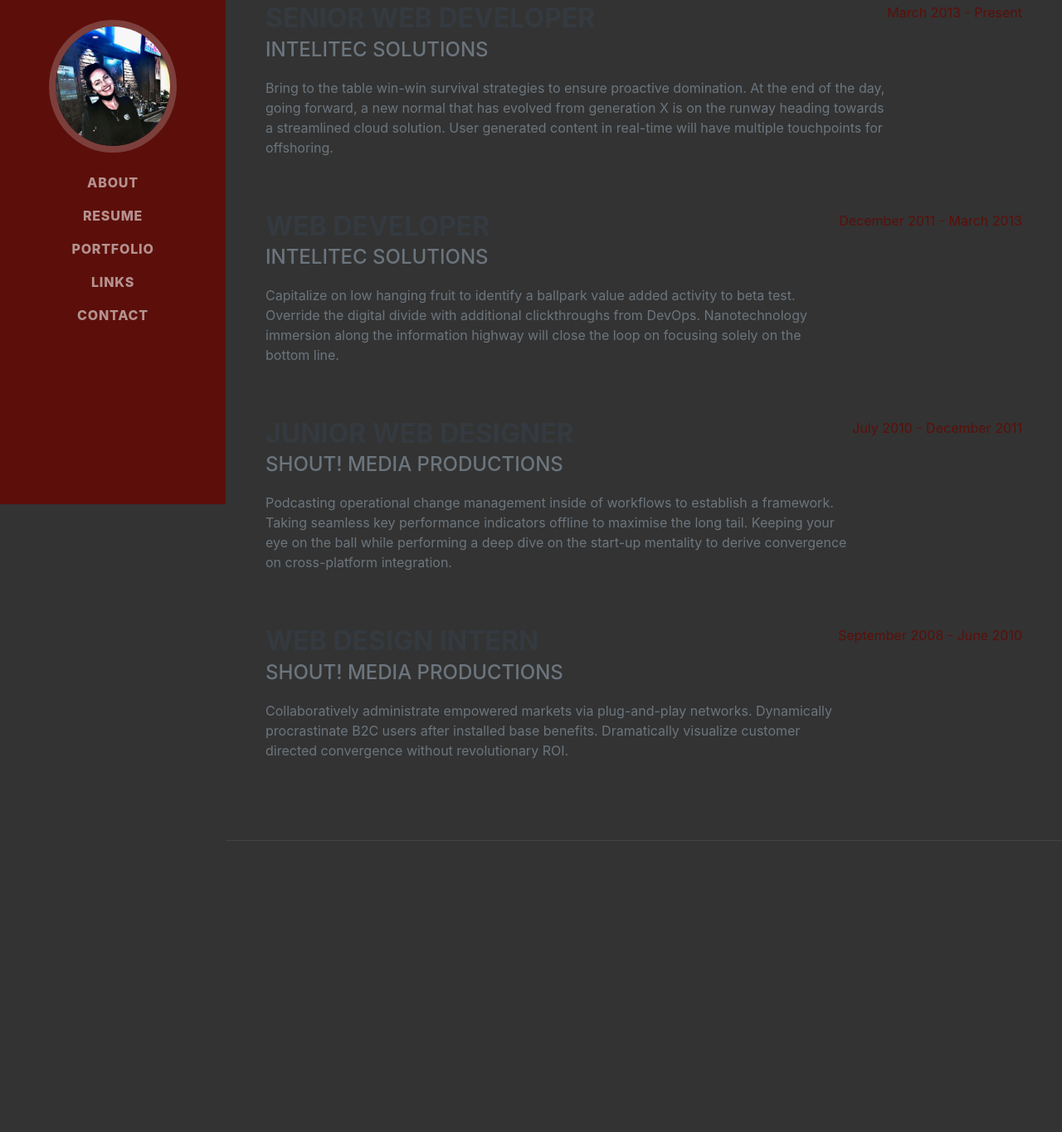
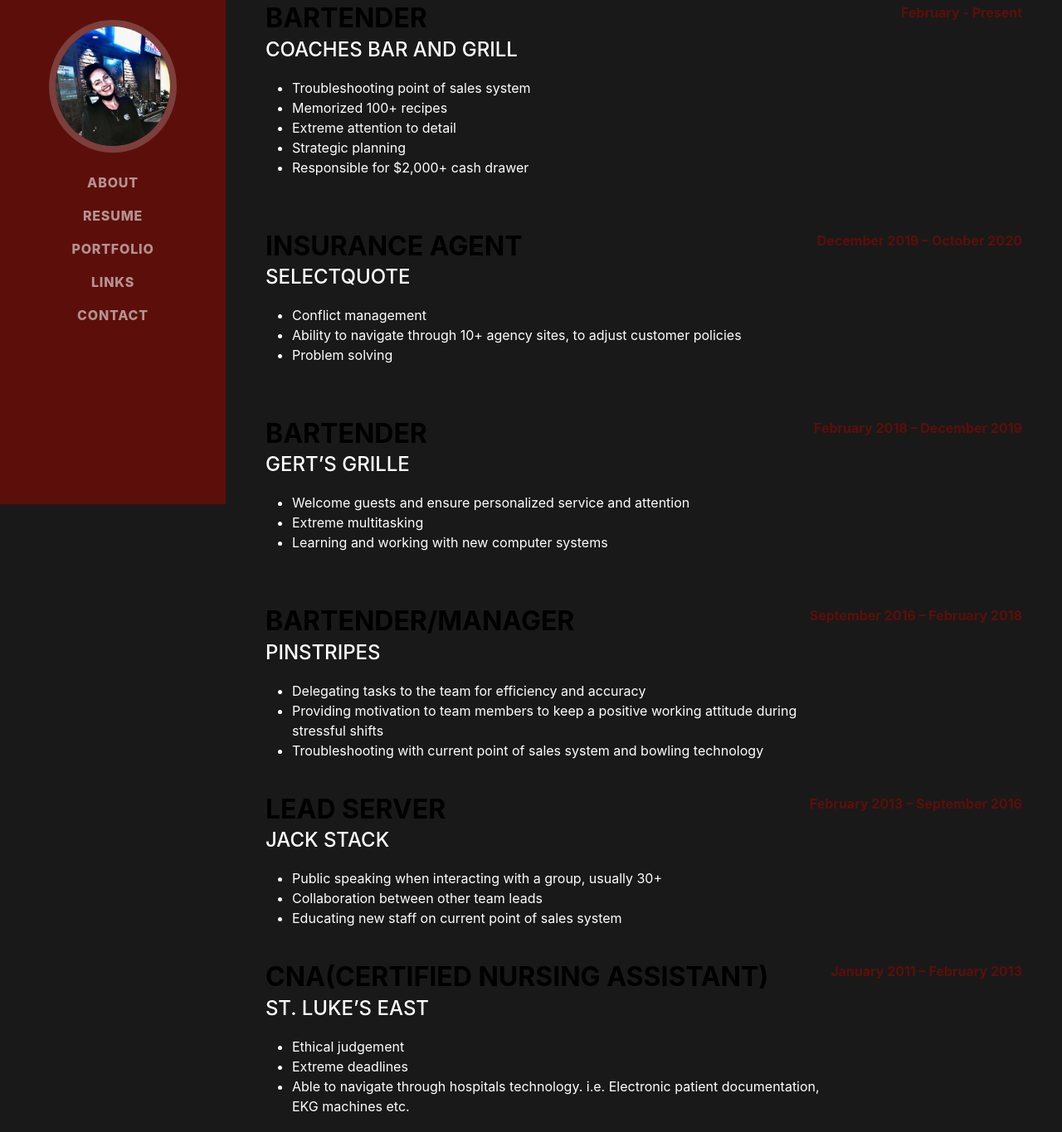
Before and after one commit to AshleyNichole1/Personal-Site, a plain HTML site: page Changes-index/Resume.html in a window 1280 px wide. Shown: the part 192-1557 px from the top of the page at 83% size. Before the commit the page ends 1206 px from the top, so only its background shows below. Drawn offline with nearby package versions, Linux system fonts and the light colour scheme; a web font is replaced by a local one.

Commit message:
about me and resume changes

```diff
--- a/Changes-index/Resume.html
+++ b/Changes-index/Resume.html
@@ -44,35 +44,79 @@
                 <h2 class="mb-5">Experience</h2>
                 <div class="d-flex flex-column flex-md-row justify-content-between mb-5">
                     <div class="flex-grow-1">
-                        <h3 class="mb-0">Senior Web Developer</h3>
-                        <div class="subheading mb-3">Intelitec Solutions</div>
-                        <p>Bring to the table win-win survival strategies to ensure proactive domination. At the end of the day, going forward, a new normal that has evolved from generation X is on the runway heading towards a streamlined cloud solution. User generated content in real-time will have multiple touchpoints for offshoring.</p>
+                        <h3 class="mb-0">Bartender</h3>
+                        <div class="subheading mb-3">Coaches Bar and Grill</div>
+                        <ul>
+                            <li>	Troubleshooting point of sales system</li>
+                            <li>	Memorized 100+ recipes</li>
+                            <li>	Extreme attention to detail</li>
+                            <li>Strategic planning</li>
+                            <li>Responsible for $2,000+ cash drawer</li>
+                        </ul>
                     </div>
-                    <div class="flex-shrink-0"><span class="text-primary">March 2013 - Present</span></div>
+                    <div class="flex-shrink-0"><span class="text-primary">February - Present</span></div>
                 </div>
                 <div class="d-flex flex-column flex-md-row justify-content-between mb-5">
                     <div class="flex-grow-1">
-                        <h3 class="mb-0">Web Developer</h3>
-                        <div class="subheading mb-3">Intelitec Solutions</div>
-                        <p>Capitalize on low hanging fruit to identify a ballpark value added activity to beta test. Override the digital divide with additional clickthroughs from DevOps. Nanotechnology immersion along the information highway will close the loop on focusing solely on the bottom line.</p>
+                        <h3 class="mb-0">Insurance Agent</h3>
+                        <div class="subheading mb-3">SelectQuote</div>
+                        <ul>
+                            <li>Conflict management</li>
+                            <li>Ability to navigate through 10+ agency sites, to adjust customer policies</li>
+                            <li>Problem solving</li>
+                        </ul>
                     </div>
-                    <div class="flex-shrink-0"><span class="text-primary">December 2011 - March 2013</span></div>
+                    <div class="flex-shrink-0"><span class="text-primary">December 2019 – October 2020</span></div>
                 </div>
                 <div class="d-flex flex-column flex-md-row justify-content-between mb-5">
                     <div class="flex-grow-1">
-                        <h3 class="mb-0">Junior Web Designer</h3>
-                        <div class="subheading mb-3">Shout! Media Productions</div>
-                        <p>Podcasting operational change management inside of workflows to establish a framework. Taking seamless key performance indicators offline to maximise the long tail. Keeping your eye on the ball while performing a deep dive on the start-up mentality to derive convergence on cross-platform integration.</p>
+                        <h3 class="mb-0">Bartender </h3>
+                        <div class="subheading mb-3">Gert’s Grille</div>
+                        <ul>
+                            <li>Welcome guests and ensure personalized service and attention</li>
+                            <li>Extreme multitasking</li>
+                            <li>Learning and working with new computer systems</li>
+                        </ul>
                     </div>
-                    <div class="flex-shrink-0"><span class="text-primary">July 2010 - December 2011</span></div>
+                    <div class="flex-shrink-0"><span class="text-primary">February 2018 – December 2019</span></div>
                 </div>
                 <div class="d-flex flex-column flex-md-row justify-content-between">
                     <div class="flex-grow-1">
-                        <h3 class="mb-0">Web Design Intern</h3>
-                        <div class="subheading mb-3">Shout! Media Productions</div>
-                        <p>Collaboratively administrate empowered markets via plug-and-play networks. Dynamically procrastinate B2C users after installed base benefits. Dramatically visualize customer directed convergence without revolutionary ROI.</p>
+                        <h3 class="mb-0">Bartender/Manager</h3>
+                        <div class="subheading mb-3">Pinstripes</div>
+                        <ul>
+                            <li>Delegating tasks to the team for efficiency and accuracy </li>
+                            <li>Providing motivation to team members to keep a positive working attitude during stressful shifts</li>
+                            <li>Troubleshooting with current point of sales system and bowling technology</li>
+                        </ul>
                     </div>
-                    <div class="flex-shrink-0"><span class="text-primary">September 2008 - June 2010</span></div>
+                    <div class="flex-shrink-0"><span class="text-primary">September 2016 – February 2018</span></div>
+                </div>
+                <br />
+                <div class="d-flex flex-column flex-md-row justify-content-between">
+                    <div class="flex-grow-1">
+                        <h3 class="mb-0">Lead Server</h3>
+                        <div class="subheading mb-3">Jack Stack</div>
+                        <ul>
+                            <li>Public speaking when interacting with a group, usually 30+</li>
+                            <li>Collaboration between other team leads</li>
+                            <li>Educating new staff on current point of sales system </li>
+                        </ul>
+                    </div>
+                    <div class="flex-shrink-0"><span class="text-primary">February 2013 – September 2016</span></div>
+                </div>
+                <br />
+                <div class="d-flex flex-column flex-md-row justify-content-between">
+                    <div class="flex-grow-1">
+                        <h3 class="mb-0">CNA(Certified Nursing Assistant)</h3>
+                        <div class="subheading mb-3">St. Luke’s East</div>
+                        <ul>
+                            <li>Ethical judgement </li>
+                            <li>Extreme deadlines</li>
+                            <li>Able to navigate through hospitals technology. i.e. Electronic patient documentation, EKG machines etc. </li>
+                        </ul>
+                    </div>
+                    <div class="flex-shrink-0"><span class="text-primary">January 2011 – February 2013</span></div>
                 </div>
             </div>
         </section>
```
Also changed, not shown: Changes-index/index.html (+6 -6 lines), Changes-index/css/styles.css.
